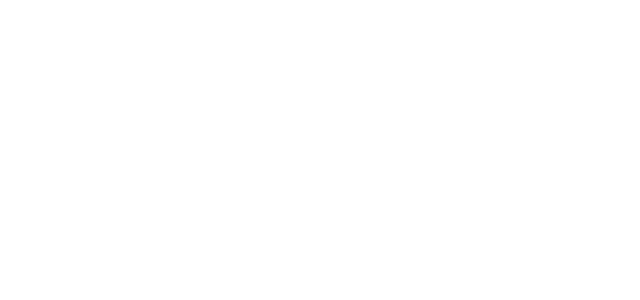
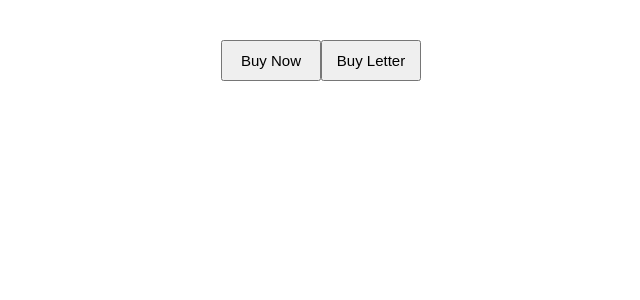
Before and after one commit to siswantoismail/react-practice, a React (Vite) app: page / in a window 1280 px wide. Shown: the top 300 px of the page, without its empty margins (319-959 px from the left). Built offline with nearby package versions, Linux system fonts and the light colour scheme.

Commit message:
folder created at src and trying create element button

```diff
--- a/src/App.css
+++ b/src/App.css
@@ -4,3 +4,9 @@
   padding: 2rem;
   text-align: center;
 }
+
+.button {
+  padding: 10px;
+  width: 100px;
+  font-size: 15px;
+}
--- a/src/App.jsx
+++ b/src/App.jsx
@@ -1,5 +1,13 @@
+import Button from "./components/Elements/Button";
 import "./App.css";
 
-function App() {}
+function App() {
+  return (
+    <>
+      <Button>Buy Now</Button>
+      <Button>Buy Letter</Button>
+    </>
+  );
+}
 
 export default App;
--- /dev/null
+++ b/src/components/Elements/Button/index.jsx
@@ -0,0 +1,4 @@
+export default function Button(props) {
+  const { children } = props;
+  return <button className="button">{children}</button>;
+}
```
Also changed, not shown: src/components/Elements/Input/Index.jsx (added), src/components/Elements/Input/Input.jsx (added), src/components/Elements/Input/Label.jsx (added).
